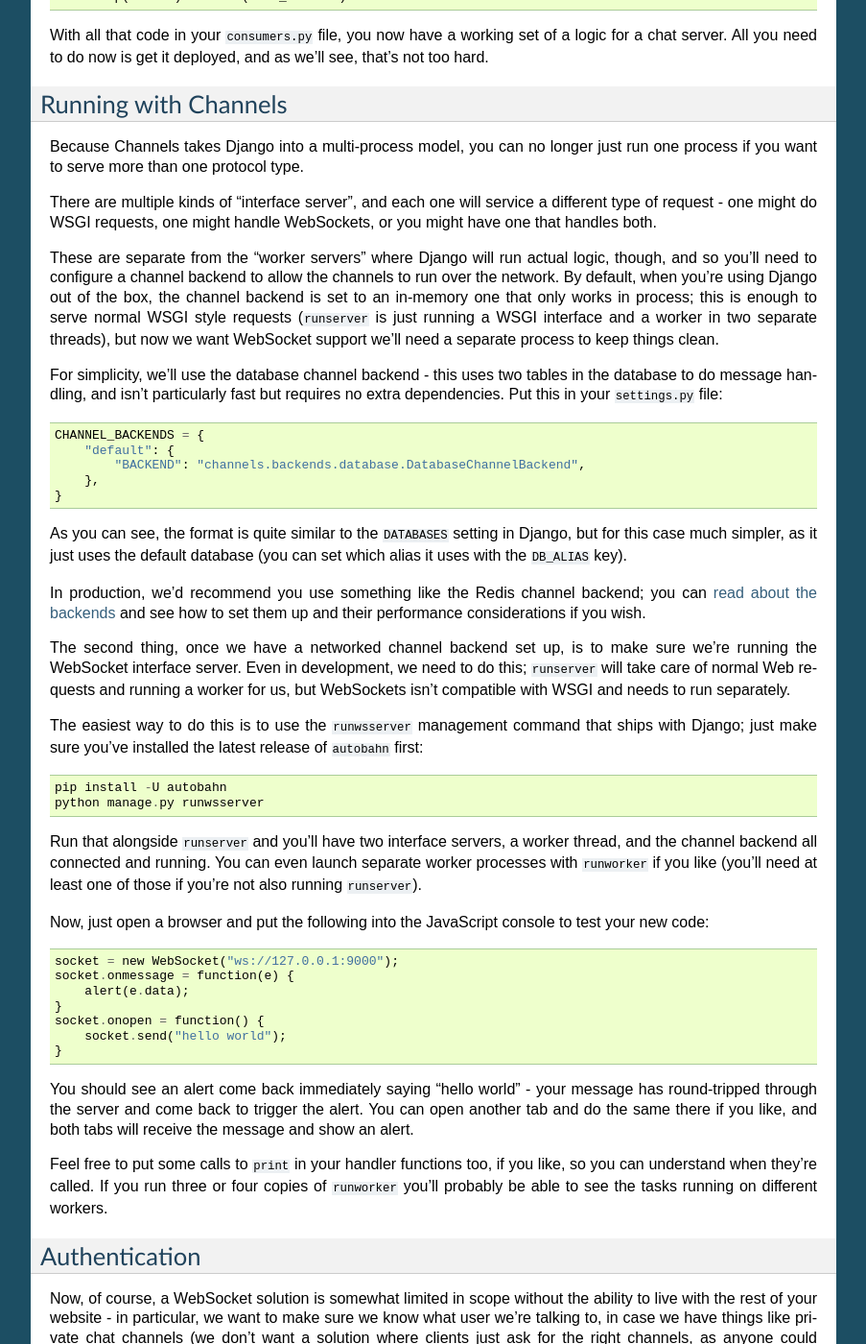
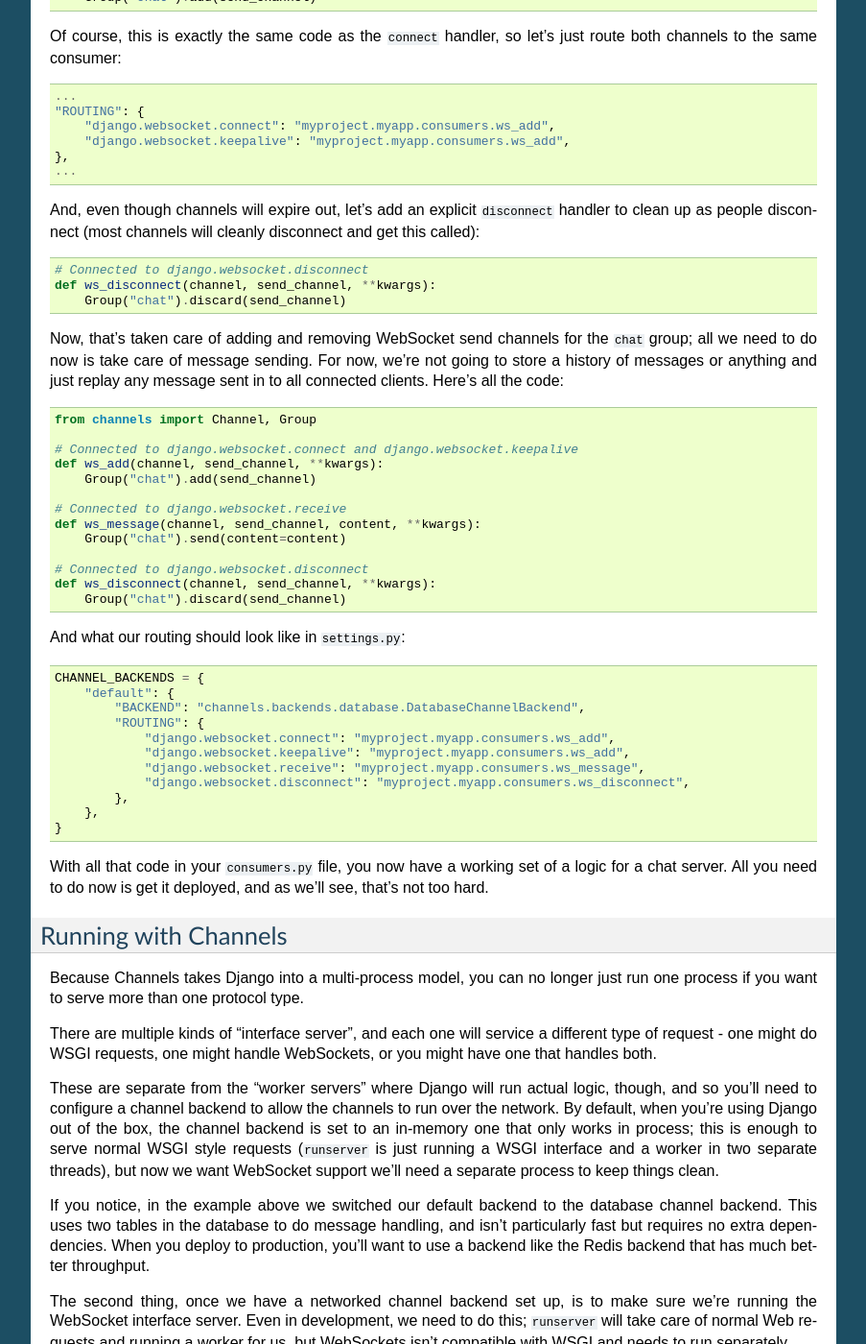
Before and after one commit to phillipchain/DjangoChannels, a Sphinx documentation site: the page built from docs/getting-started.rst, in a window 1280 px wide and 1400 px high, scrolled down 1831 px. Shown: the whole window at 96% size, without its empty margins (198-1101 px from the left). Built offline with Sphinx 7.4.7, drawn with Linux system fonts in a browser that asks for light colours; some of the changed text lies outside the part shown.

Commit message:
Stop using @consumer, move to explicit routing

```diff
--- a/docs/getting-started.rst
+++ b/docs/getting-started.rst
@@ -36,6 +37,30 @@
 but here we just take two of the request variables directly as keyword
 arguments for simplicity.
 
+Now, go into your ``settings.py`` file, and set up a channel backend; by default,
+Django will just use a local backend and route HTTP requests to the normal
+URL resolver (we'll come back to backends in a minute).
+
+For now, we want to override the *channel routing* so that, rather than going
+to the URL resolver and our normal view stack, all HTTP requests go to our
+custom consumer we wrote above. Here's what that looks like::
+
+    CHANNEL_BACKENDS = {
+        "default": {
+            "BACKEND": "channels.backends.database.DatabaseChannelBackend",
+            "ROUTING": {
+                "django.wsgi.request": "myproject.myapp.consumers.http_consumer",
+            },
+        },
+    }
+
+As you can see, this is a little like Django's ``DATABASES`` setting; there are
+named channel backends, with a default one called ``default``. Each backend
+needs a class specified which powers it - we'll come to the options there later -
+and a routing scheme, which can either be defined directly as a dict or as
+a string pointing to a dict in another file (if you'd rather keep it outside
+settings).
+
 If you start up ``python manage.py runserver`` and go to
 ``http://localhost:8000``, you'll see that, rather than a default Django page,
 you get the Hello World response, so things are working. If you don't see
@@ -44,12 +69,22 @@
 Now, that's not very exciting - raw HTTP responses are something Django can
 do any time. Let's try some WebSockets, and make a basic chat server!
 
-Delete that consumer from above - we'll need the normal Django view layer to
-serve templates later - and make this WebSocket consumer instead::
+Delete that consumer and its routing - we'll want the normal Django view layer to
+serve HTTP requests from now on - and make this WebSocket consumer instead::
 
-    @consumer("django.websocket.connect")
-    def ws_connect(channel, send_channel, **kwargs):
+    def ws_add(channel, send_channel, **kwargs):
         Group("chat").add(send_channel)
+
+Hook it up to the ``django.websocket.connect`` channel like this::
+
+    CHANNEL_BACKENDS = {
+        "default": {
+            "BACKEND": "channels.backends.database.DatabaseChannelBackend",
+            "ROUTING": {
+                "django.websocket.connect": "myproject.myapp.consumers.ws_add",
+            },
+        },
+    }
 
 Now, let's look at what this is doing. It's tied to the
 ``django.websocket.connect`` channel, which means that it'll get a message
@@ -71,22 +106,25 @@
 a group it's already in - similarly, it's safe to discard a channel from a
 group it's not in)::
 
-    @consumer("django.websocket.keepalive")
+    # Connected to django.websocket.keepalive
     def ws_keepalive(channel, send_channel, **kwargs):
         Group("chat").add(send_channel)
 
 Of course, this is exactly the same code as the ``connect`` handler, so let's
-just combine them::
+just route both channels to the same consumer::
 
-    @consumer("django.websocket.connect", "django.websocket.keepalive")
-    def ws_add(channel, send_channel, **kwargs):
-        Group("chat").add(send_channel)
+    ...
+    "ROUTING": {
+        "django.websocket.connect": "myproject.myapp.consumers.ws_add",
+        "django.websocket.keepalive": "myproject.myapp.consumers.ws_add",
+    },
+    ...
 
 And, even though channels will expire out, let's add an explicit ``disconnect``
 handler to clean up as people disconnect (most channels will cleanly disconnect
 and get this called)::
 
-    @consumer("django.websocket.disconnect")
+    # Connected to django.websocket.disconnect
     def ws_disconnect(channel, send_channel, **kwargs):
         Group("chat").discard(send_channel)
 
@@ -96,19 +134,32 @@
 any message sent in to all connected clients. Here's all the code::
 
     from channels import Channel, Group
-    from channels.decorators import consumer
 
-    @consumer("django.websocket.connect", "django.websocket.keepalive")
+    # Connected to django.websocket.connect and django.websocket.keepalive
     def ws_add(channel, send_channel, **kwargs):
         Group("chat").add(send_channel)
 
-    @consumer("django.websocket.receive")
+    # Connected to django.websocket.receive
     def ws_message(channel, send_channel, content, **kwargs):
         Group("chat").send(content=content)
 
-    @consumer("django.websocket.disconnect")
+    # Connected to django.websocket.disconnect
     def ws_disconnect(channel, send_channel, **kwargs):
         Group("chat").discard(send_channel)
+
+And what our routing should look like in ``settings.py``::
+
+    CHANNEL_BACKENDS = {
+        "default": {
+            "BACKEND": "channels.backends.database.DatabaseChannelBackend",
+            "ROUTING": {
+                "django.websocket.connect": "myproject.myapp.consumers.ws_add",
+                "django.websocket.keepalive": "myproject.myapp.consumers.ws_add",
+                "django.websocket.receive": "myproject.myapp.consumers.ws_message",
+                "django.websocket.disconnect": "myproject.myapp.consumers.ws_disconnect",
+            },
+        },
+    }
 
 With all that code in your ``consumers.py`` file, you now have a working
 set of a logic for a chat server. All you need to do now is get it deployed,
@@ -132,23 +183,11 @@
 just running a WSGI interface and a worker in two separate threads), but now we want
 WebSocket support we'll need a separate process to keep things clean.
 
-For simplicity, we'll use the database channel backend - this uses two tables
+If you notice, in the example above we switched our default backend to the
+database channel backend. This uses two tables
 in the database to do message handling, and isn't particularly fast but
-requires no extra dependencies. Put this in your ``settings.py`` file::
-
-    CHANNEL_BACKENDS = {
-        "default": {
-            "BACKEND": "channels.backends.database.DatabaseChannelBackend",
-        },
-    }
-
-As you can see, the format is quite similar to the ``DATABASES`` setting in
-Django, but for this case much simpler, as it just uses the default database
-(you can set which alias it uses with the ``DB_ALIAS`` key).
-
-In production, we'd recommend you use something like the Redis channel backend;
-you can :doc:`read about the backends <backends>` and see how to set them up
-and their performance considerations if you wish.
+requires no extra dependencies. When you deploy to production, you'll want to
+use a backend like the Redis backend that has much better throughput.
 
 The second thing, once we have a networked channel backend set up, is to make
 sure we're running the WebSocket interface server. Even in development, we need
@@ -182,7 +221,9 @@
 You should see an alert come back immediately saying "hello world" - your
 message has round-tripped through the server and come back to trigger the alert.
 You can open another tab and do the same there if you like, and both tabs will
-receive the message and show an alert.
+receive the message and show an alert, as any incoming message is sent to the
+``chat`` group by the ``ws_message`` consumer, and both your tabs will have
+been put into the ``chat`` group when they connected.
 
 Feel free to put some calls to ``print`` in your handler functions too, if you
 like, so you can understand when they're called. If you run three or four
@@ -204,11 +245,10 @@
 of that user, for example).
 
 Handily, as WebSockets start off using the HTTP protocol, they have a lot of
-familiar features, including a path, GET parameters, and cookies. Notably,
-the cookies allow us to perform authentication using the same methods the
-normal Django middleware does. Middleware only runs on requests to views,
-however, and not on raw consumer calls; it's tailored to work with single
-HTTP requests, and so we need a different solution to authenticate WebSockets.
+familiar features, including a path, GET parameters, and cookies. We'd like to
+use these to hook into the familiar Django session and authentication systems;
+after all, WebSockets are no good unless we can identify who they belong to
+and do things securely.
 
 In addition, we don't want the interface servers storing data or trying to run
 authentication; they're meant to be simple, lean, fast processes without much
@@ -217,7 +257,11 @@
 Fortunately, because Channels has standardised WebSocket event
 :doc:`message-standards`, it ships with decorators that help you with
 authentication, as well as using Django's session framework (which authentication
-relies on).
+relies on). Channels can use Django sessions either from cookies (if you're running your websocket
+server on the same port as your main site, which requires a reverse proxy that
+understands WebSockets), or from a ``session_key`` GET parameter, which
+is much more portable, and works in development where you need to run a separate
+WebSocket server (by default, on port 9000).
 
 All we need to do is add the ``django_http_auth`` decorator to our views,
 and we'll get extra ``session`` and ``user`` keyword arguments we can use;
@@ -225,26 +269,33 @@
 of their username::
 
     from channels import Channel, Group
-    from channels.decorators import consumer, django_http_auth
+    from channels.decorators import django_http_auth
 
-    @consumer("django.websocket.connect", "django.websocket.keepalive")
     @django_http_auth
     def ws_add(channel, send_channel, user, **kwargs):
         Group("chat-%s" % user.username[0]).add(send_channel)
 
-    @consumer("django.websocket.receive")
     @django_http_auth
     def ws_message(channel, send_channel, content, user, **kwargs):
         Group("chat-%s" % user.username[0]).send(content=content)
 
-    @consumer("django.websocket.disconnect")
     @django_http_auth
     def ws_disconnect(channel, send_channel, user, **kwargs):
         Group("chat-%s" % user.username[0]).discard(send_channel)
 
-(Note that we always end consumers with ``**kwargs``; this is to save us
+Now, when we connect to the WebSocket we'll have to remember to provide the
+Django session ID as part of the URL, like this::
+
+    socket = new WebSocket("ws://127.0.0.1:9000/?session_key=abcdefg");
+
+You can get the current session key in a template with ``{{ request.session.session_key }}``.
+Note that Channels can't work with signed cookie sessions - since only HTTP
+responses can set cookies, it needs a backend it can write to separately to
+store state.
+
+(Also note that we always end consumers with ``**kwargs``; this is to save us
 from writing out all variables we might get sent and to allow forwards-compatibility
-with any additions to the message formats in the future)
+with any additions to the message formats in the future.)
 
 Persisting Data
 ---------------
```
Also changed, not shown: other parts of docs/getting-started.rst (+5 -4 lines), 5 other files.
